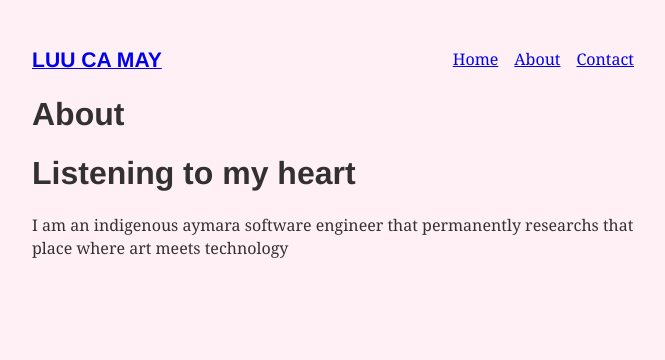
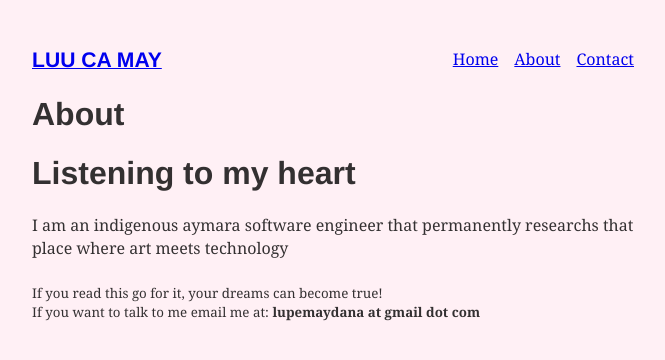
Before and after one commit to luucamay/luucamay-website, a Gatsby site: page /about in a window 1280 px wide. Shown: the whole page, without its empty margins (299-964 px from the left). Built offline with nearby package versions, Linux system fonts and the light colour scheme; Gatsby itself is replaced by a stand-in of ours.

Commit message:
Adding footer layout

```diff
--- /dev/null
+++ b/src/components/footer.js
@@ -0,0 +1,9 @@
+import React from "react"
+
+export default ({ children }) => (
+  <div style={{ display: `block`}}>
+    <small style={{ display: `block`}}>If you read this go for it, your dreams can become true!</small>
+    <small style={{ display: `block`}}>If you want to talk to me email me at: <strong>lupemaydana at gmail dot com</strong></small>
+    {children}
+  </div>
+)
--- a/src/pages/about.js
+++ b/src/pages/about.js
@@ -1,11 +1,13 @@
 import React from "react"
 import Header from "../components/header"
 import Layout from "../components/layout"
+import Footer from "../components/footer"
 
 export default () => (
   <Layout>
     <Header headerText="About" />
     <Header headerText="Listening to my heart" />
     <p>I am an indigenous aymara software engineer that permanently researchs that place where art meets technology</p>
+  <Footer></Footer>
   </Layout>
 )
--- a/src/pages/contact.js
+++ b/src/pages/contact.js
@@ -1,6 +1,7 @@
 import React from "react"
 import Header from "../components/header"
 import Layout from "../components/layout"
+import Footer from "../components/footer"
 
 export default () => (
   <Layout>
@@ -9,5 +10,6 @@ export default () => (
     <p>
       <a href="mailto:luucamay@example.com">luucamay@example.com</a>
     </p>
+  <Footer></Footer>
   </Layout>
 )
--- a/src/pages/index.js
+++ b/src/pages/index.js
@@ -1,7 +1,7 @@
 import React from "react"
 import Header from "../components/header"
 import Layout from "../components/layout"
-
+import Footer from "../components/footer"
 export default () => (
   <Layout>
     <Header headerText="#imilladev" />
@@ -10,5 +10,6 @@ export default () => (
       What do I like to do? Lots of course but definitely enjoy building
       websites.
     </p>
+  <Footer></Footer>
   </Layout>
 )
```
